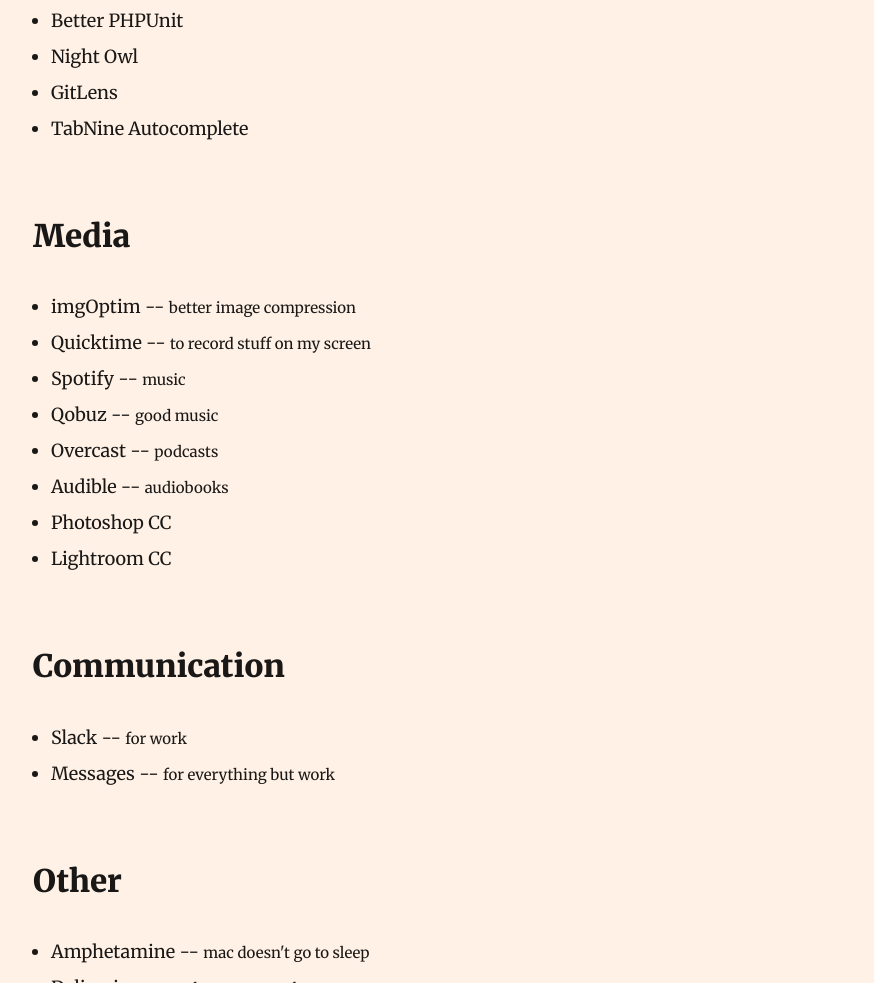
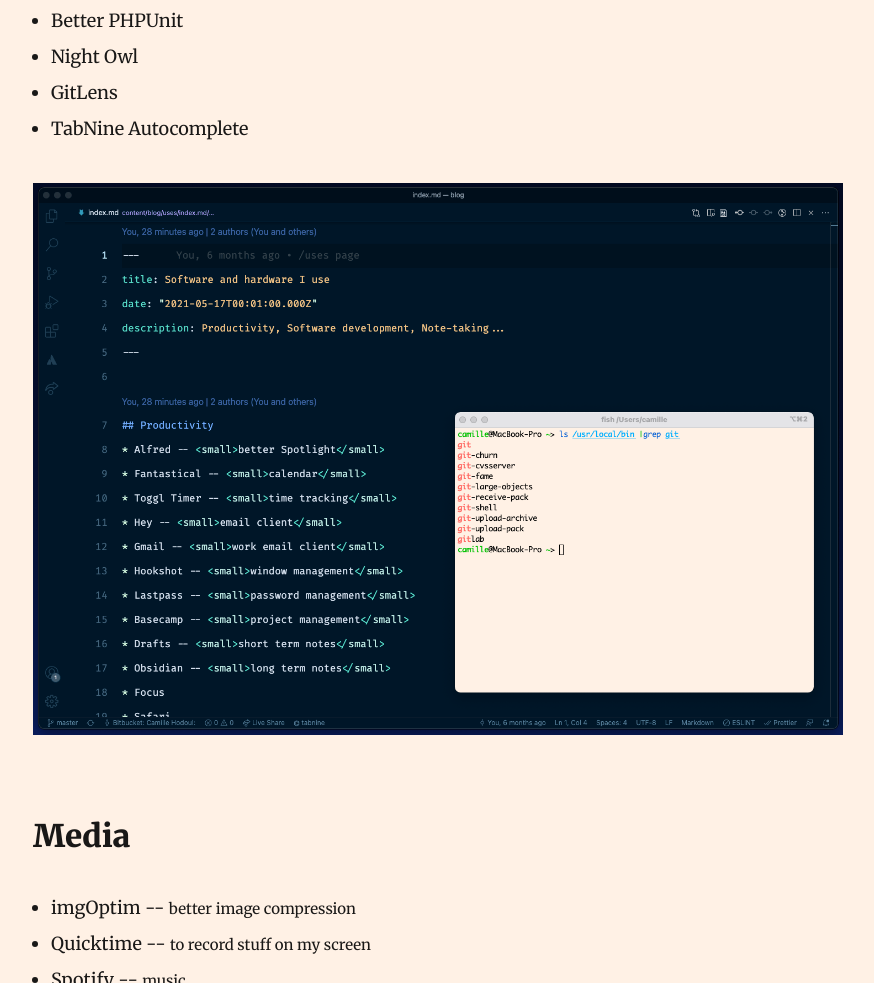
Before and after one commit to camille-hdl/website, a Gatsby site: page /uses/ in a window 1280 px wide. Shown: the part 2269-3252 px from the top of the page, without its empty margins (202-1076 px from the left). Built offline with nearby package versions, Linux system fonts and the light colour scheme; Gatsby itself is replaced by a stand-in of ours; some packages are replaced by stand-ins of ours.

Commit message:
vscode screenshot

```diff
--- a/content/blog/uses/index.md
+++ b/content/blog/uses/index.md
@@ -46,7 +46,6 @@ description: Productivity, Software development, Note-taking...
 * Paw -- <small>API client</small>
 * pre-commit
 * Docker
-
 ### analytics
 * Fathom - [affiliate link](https://usefathom.com/ref/HV9NG1)
 
@@ -55,6 +54,8 @@ description: Productivity, Software development, Note-taking...
 * Night Owl
 * GitLens
 * TabNine Autocomplete
+
+![VSCode and iTerm2](vscode_and_iterm.png)
 
 ## Media
 * imgOptim -- <small>better image compression</small>
```
Also changed, not shown: content/blog/uses/vscode_and_iterm.png (added).
